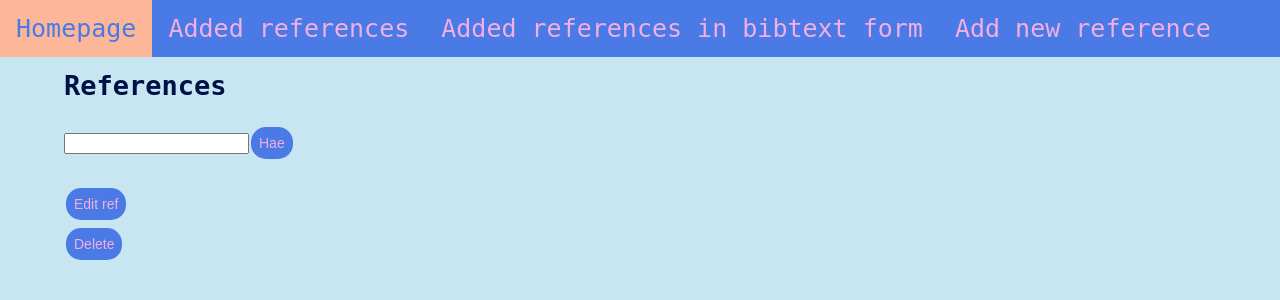
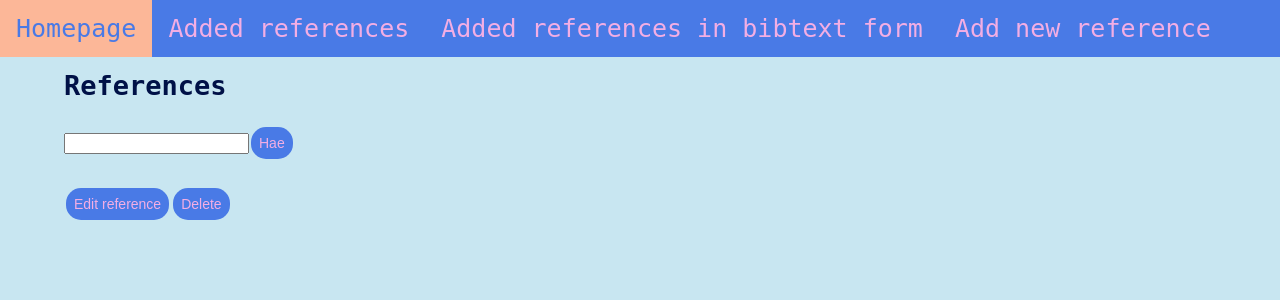
Before and after one commit to lumikt/kahvi, a Flask app: template src/templates/references.html in a window 1280 px wide. Shown: the top 300 px of the page. Run offline with Flask 3, Linux system fonts and the light colour scheme; the template is opened without the code that fills it: most values are stand-ins (such as "Sample title", 1, 10 or a date in 2020).

Commit message:
minor change

```diff
--- a/src/static/main.css
+++ b/src/static/main.css
@@ -51,6 +51,10 @@ background-color: rgb(252, 183, 152);
 color:  #497ae6;
 }
 
+.button-container {
+  display: flex;
+}
+
 #dynamic-form label {
   display: block;
   font-weight: bold;
--- a/src/templates/references.html
+++ b/src/templates/references.html
@@ -22,12 +22,17 @@ Latex Reference App - References
             <!-- poistaa citation key näkymästä poistamalla sen reference details muuttujaan. -->
             {% set reference_details = reference.split(',', 2)[2] %}
             <h3>{{ reference_details | safe }}</h3>
-            <form action="/edit/{{ ref_id }}" method="get">
-                <button type="submit" class="button" id="edit/{{ ref_id }}">Edit ref</button>
-            </form>
-            <form action="/delete/{{ ref_id }}" method="post">
-                <button type="submit" class="button" id="{{ citation_key }}">Delete</button>
-            </form>
+
+            <div class="button-container">
+                <form action="/edit/{{ ref_id }}" method="get">
+                    <button type="submit" class="button" id="edit/{{ ref_id }}">Edit reference</button>
+                </form>
+
+                <form action="/delete/{{ ref_id }}" method="post">
+                    <button type="submit" class="button" id="{{ citation_key }}">Delete</button>
+                </form>
+
+            </div>
         </div>
     {% endfor %}
 </div>
```
